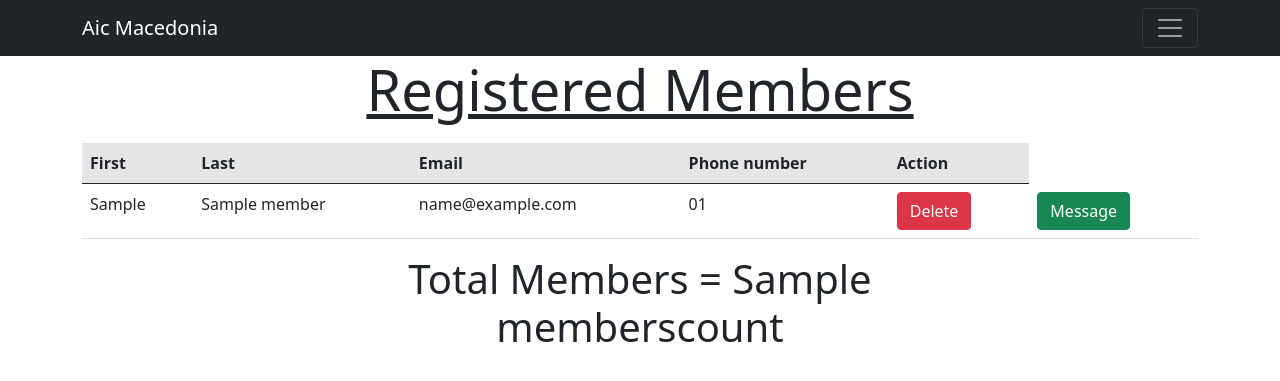
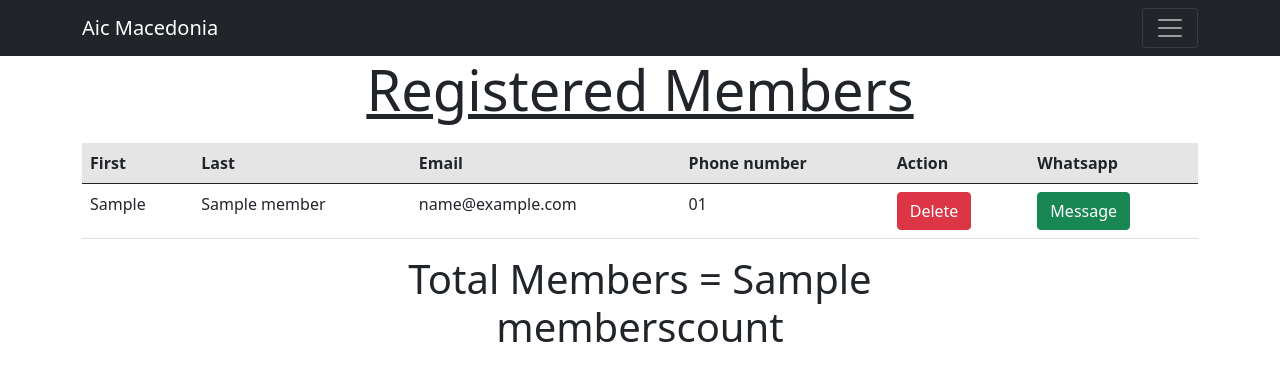
Before and after one commit to andareomondi/trial, a Django app: template managment/templates/managment/dashboard.html in a window 1280 px wide. Shown: the top 381 px of the page. Run offline with Django 3.2, Linux system fonts and the light colour scheme; the template is opened without the code that fills it: most values are stand-ins (such as "Sample title", 1, 10 or a date in 2020); some libraries are stand-ins or nearby versions.

Commit message:
adding message option

```diff
--- a/managment/templates/managment/dashboard.html
+++ b/managment/templates/managment/dashboard.html
@@ -34,6 +34,7 @@
                             <th scope="col">Email</th>
                             <th scope="col">Phone number</th>
                             <th scope="col">Action</th>
+                            <th scope="col">Whatsapp</th>
                         </tr>
                     </thead>
                     <tbody>
```
